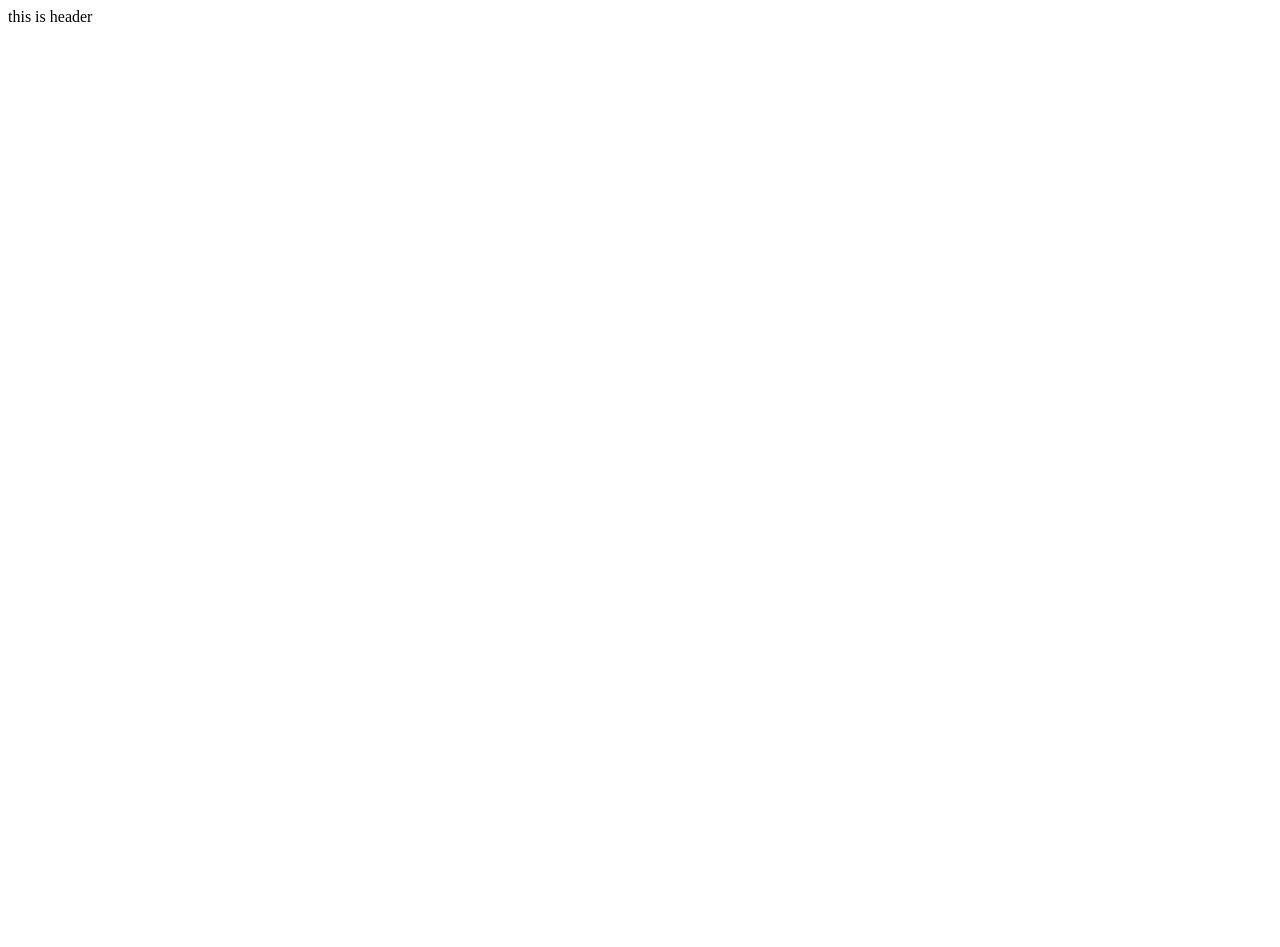
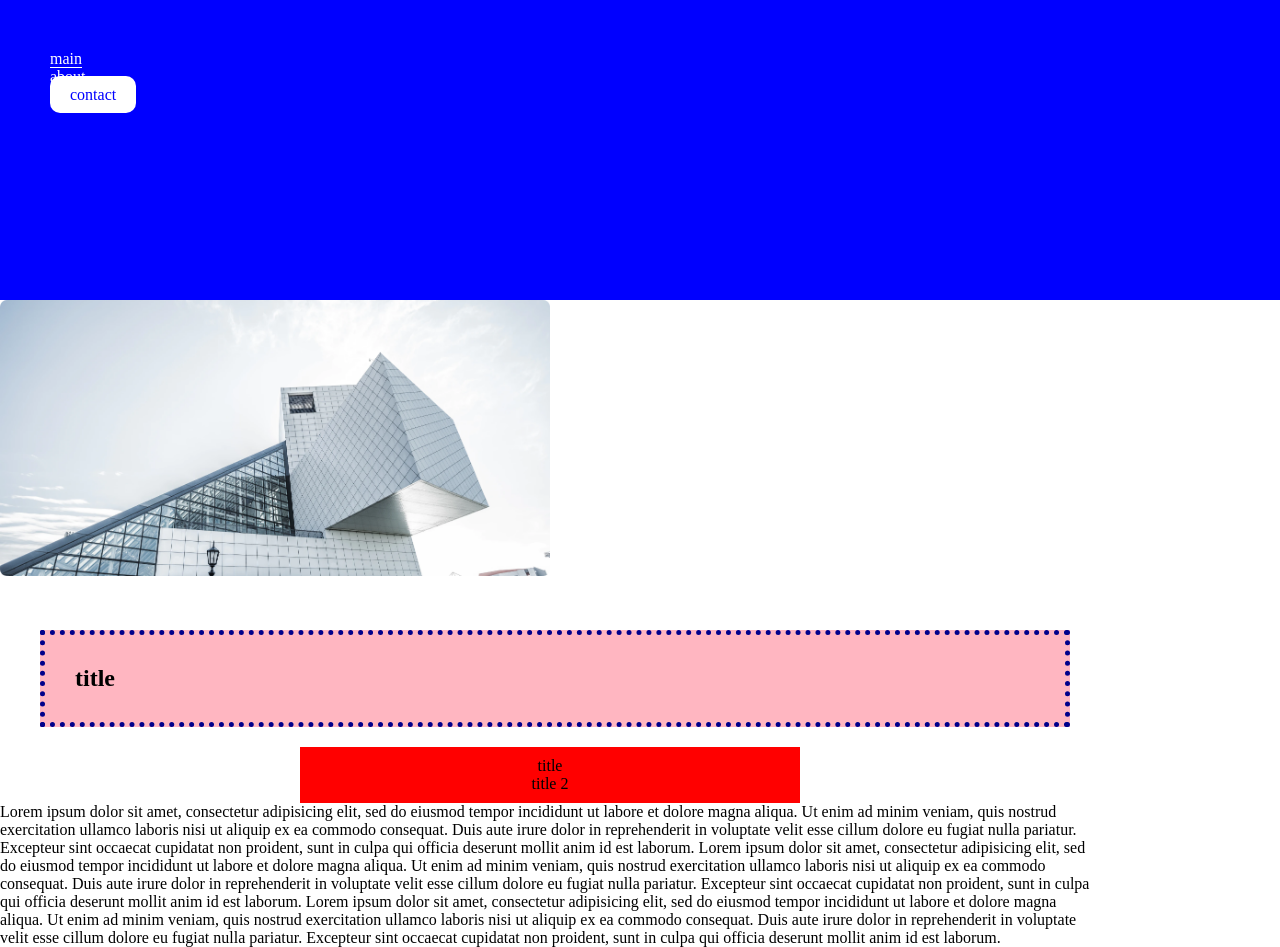
Before and after one commit to alinbrg/web21-4, a plain HTML site: page index.html in a window 1280 px wide. Before the commit the page ends 800 px from the top, so only its background shows below. Drawn offline with Linux system fonts and the light colour scheme.

Commit message:
add section

```diff
--- /dev/null
+++ b/css/reset.css
@@ -0,0 +1,13 @@
+*{
+	margin: 0;
+	padding: 0;
+	box-sizing: border-box;
+}
+
+a{
+	text-decoration: none;
+}
+
+ul{
+	list-style-type: none;
+}
--- a/css/style.css
+++ b/css/style.css
@@ -0,0 +1,61 @@
+/*reset css*/
+
+
+/*header*/
+header{
+	background-color: blue;
+	height: 300px;
+	padding: 50px;
+}
+
+header nav a{
+	color: white;
+}
+.navbar-a-border{
+	border-bottom: 1px solid white;
+}
+.contact{
+	background-color: white;
+	color: blue;
+	padding: 10px 20px;
+	border-radius: 10px;
+}
+
+.main-img{
+	max-width: 900px;
+	width: 50%;
+/*	margin-top: 30px;*/
+}
+.main-title{
+	background-color: lightpink;
+	border: 5px dotted darkblue;
+/*	margin-top: 50px;
+	margin-left: 40px;
+	margin-right: 30px;
+	margin-bottom: 20px;*/
+
+	margin: 50px 30px 20px 40px;
+
+	/*margin-top: 50px;
+	margin-left: 40px;
+	margin-right: 40px;
+	margin-bottom: 50px;*/
+/*	margin: 50px 40px;*/
+
+/*	margin: 50px 40px 30px;*/
+/*	margin: 50px;*/
+
+	padding: 30px;
+}
+
+section {
+	max-width: 1100px;
+}
+.margin-auto{
+	width: 500px;
+	background-color: red;
+	padding: 10px;
+	margin-left: auto;
+	margin-right: auto;
+	text-align: center;
+}
--- a/index.html
+++ b/index.html
@@ -4,11 +4,54 @@
 	<meta charset="utf-8">
 	<meta name="viewport" content="width=device-width, initial-scale=1">
 	<title>ლექცია 4</title>
+	<link rel="stylesheet" type="text/css" href="css/reset.css">
 	<link rel="stylesheet" type="text/css" href="css/style.css">
 </head>
 <body>
 	<header>
-		this is header
+		<nav>
+			<ul>
+				<li>
+					<a class="navbar-a-border" href="#">main</a>
+				</li>
+				<li>
+					<a href="#">about</a>
+				</li>
+				<li>
+					<a href="#" class="contact">contact</a>
+				</li>
+			</ul>
+		</nav>
 	</header>
+	<section>
+		<img class="main-img" src="img/img1.png" alt="building">
+		<h1 class="main-title">
+			title
+		</h1>
+		<div class="margin-auto">
+			<div>title</div>
+			<div>title 2</div>
+		</div>
+		<p>
+			Lorem ipsum dolor sit amet, consectetur adipisicing elit, sed do eiusmod
+			tempor incididunt ut labore et dolore magna aliqua. Ut enim ad minim veniam,
+			quis nostrud exercitation ullamco laboris nisi ut aliquip ex ea commodo
+			consequat. Duis aute irure dolor in reprehenderit in voluptate velit esse
+			cillum dolore eu fugiat nulla pariatur. Excepteur sint occaecat cupidatat non
+			proident, sunt in culpa qui officia deserunt mollit anim id est laborum.
+			Lorem ipsum dolor sit amet, consectetur adipisicing elit, sed do eiusmod
+			tempor incididunt ut labore et dolore magna aliqua. Ut enim ad minim veniam,
+			quis nostrud exercitation ullamco laboris nisi ut aliquip ex ea commodo
+			consequat. Duis aute irure dolor in reprehenderit in voluptate velit esse
+			cillum dolore eu fugiat nulla pariatur. Excepteur sint occaecat cupidatat non
+			proident, sunt in culpa qui officia deserunt mollit anim id est laborum.
+			Lorem ipsum dolor sit amet, consectetur adipisicing elit, sed do eiusmod
+			tempor incididunt ut labore et dolore magna aliqua. Ut enim ad minim veniam,
+			quis nostrud exercitation ullamco laboris nisi ut aliquip ex ea commodo
+			consequat. Duis aute irure dolor in reprehenderit in voluptate velit esse
+			cillum dolore eu fugiat nulla pariatur. Excepteur sint occaecat cupidatat non
+			proident, sunt in culpa qui officia deserunt mollit anim id est laborum.
+		</p>
+	</section>
 </body>
 </html>
```
Also changed, not shown: img/img1.png (renamed from img/Rectangle 91.png).
